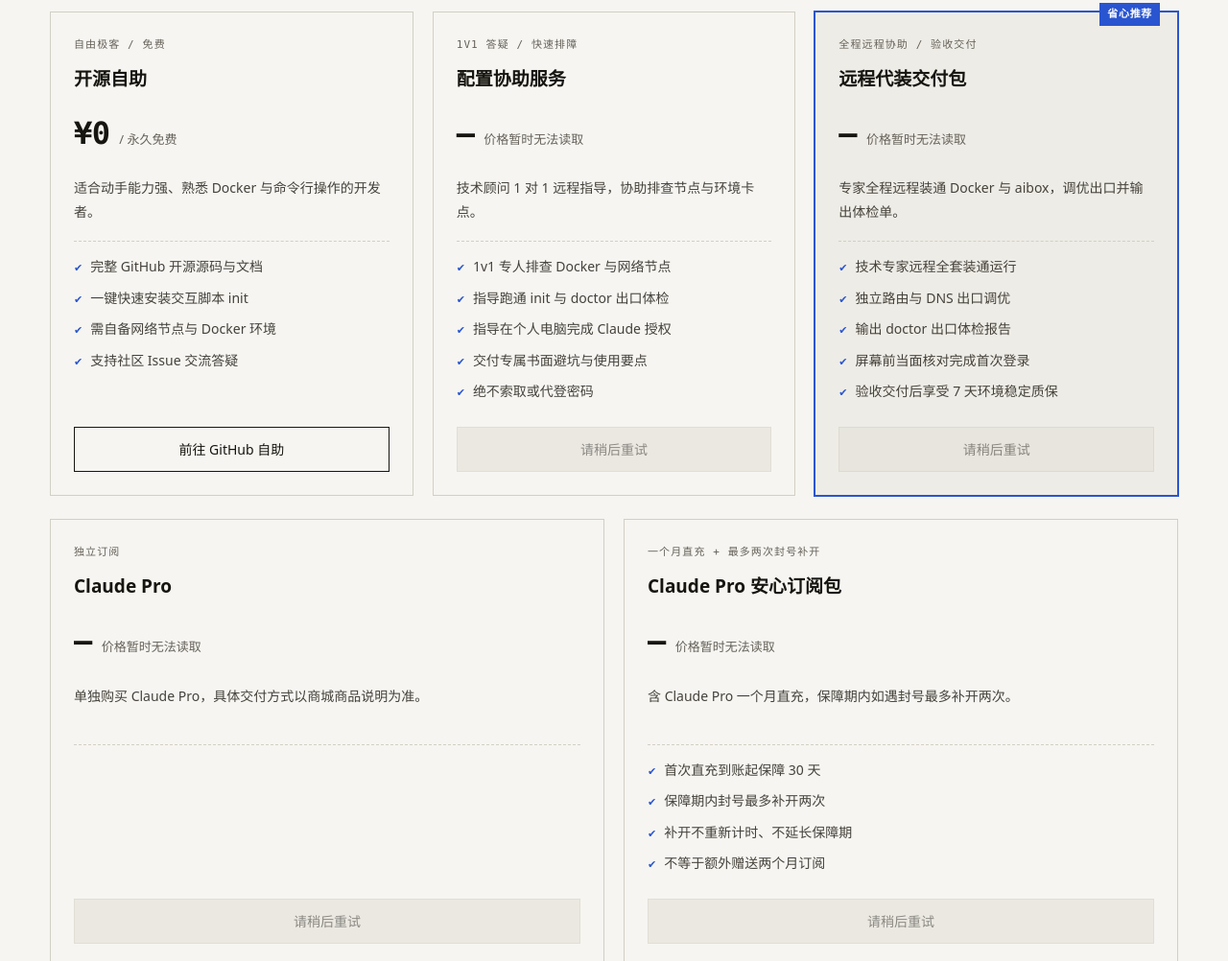
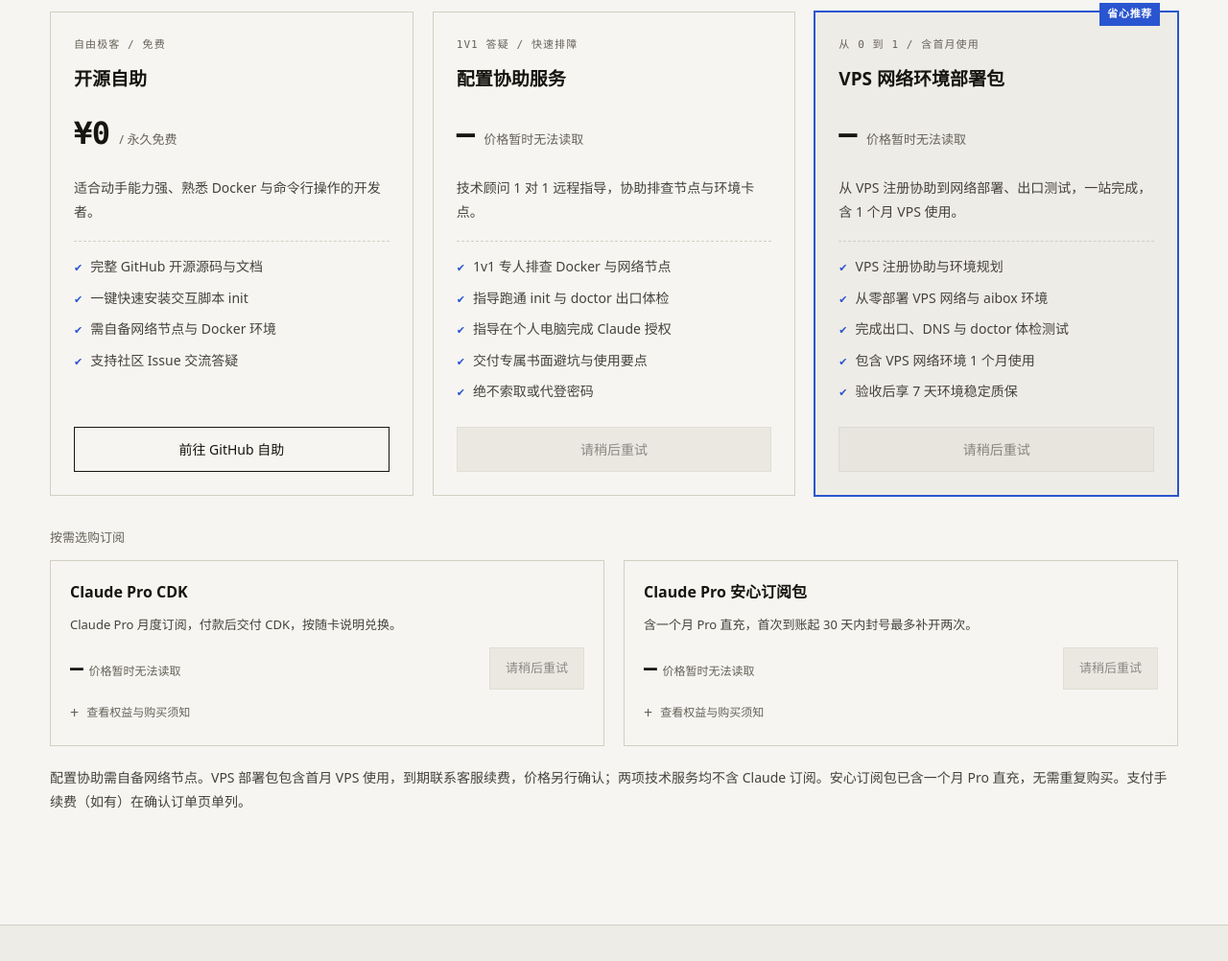
Before and after one commit to seqi781/aibox-web, a plain HTML site: page index.html in a window 1280 px wide. Shown: the part 1798-2800 px from the top of the page at 96% size. Drawn offline with Linux system fonts and the light colour scheme; no server answers.

Commit message:
Refine aibox plan hierarchy and VPS service copy

```diff
--- a/assets/site.css
+++ b/assets/site.css
@@ -737,8 +737,28 @@
 }
 
 .pricing-grid { grid-template-columns: repeat(3, minmax(0, 1fr)); }
-.pricing-addons { display: grid; grid-template-columns: repeat(2, minmax(0, 1fr)); gap: 20px; margin: 24px 0; }
+.pricing-addons { display: grid; grid-template-columns: repeat(2, minmax(0, 1fr)); align-items: start; gap: 20px; }
 .card-service-notice { font-size: 12px; line-height: 1.75; color: var(--mut); margin: 16px 0; overflow-wrap: anywhere; }
 .card-btn[aria-disabled="true"] { opacity: .6; cursor: default; pointer-events: none; }
 @media(max-width: 1000px) { .pricing-grid { grid-template-columns: minmax(0, 1fr); } }
 @media(max-width: 640px) { .pricing-addons { grid-template-columns: minmax(0, 1fr); } }
+
+/* Optional subscriptions stay secondary to the three aibox plans. */
+.addons-section { margin: 32px 0 20px; }
+.addons-title { color: var(--mut); font-size: 13px; font-weight: 500; margin: 0 0 12px; }
+.addon-card { min-width: 0; padding: 18px 20px; border: 1px solid var(--line); background: var(--bg); }
+.addon-card .card-name { font-size: 16px; margin: 0 0 8px; }
+.addon-card .card-desc { font-size: 13px; min-height: 0; margin: 0 0 12px; }
+.addon-action { display: flex; align-items: center; justify-content: space-between; gap: 12px; flex-wrap: wrap; }
+.addon-card .price-box { margin: 0; gap: 6px; }
+.addon-card .price-num { font-size: 23px; }
+.addon-card .price-unit { font-size: 12px; }
+.addon-card .card-btn { width: auto; min-height: 44px; padding: 8px 16px; font-size: 13px; }
+.addon-details { margin-top: 8px; }
+.addon-details summary { cursor: pointer; color: var(--mut); font-size: 12px; min-height: 32px; display: flex; align-items: center; gap: 8px; }
+.addon-details summary::before { content: "+"; font-size: 16px; }
+.addon-details[open] summary::before { content: "−"; }
+.addon-details summary::-webkit-details-marker { display: none; }
+.addon-details .card-items { margin: 8px 0; padding-top: 12px; }
+.addon-details .card-items:empty { display: none; }
+.addon-details .card-service-notice { margin: 8px 0 0; }
--- a/index.html
+++ b/index.html
@@ -67,7 +67,7 @@
         <a class="btn p" href="#pricing">了解方案与服务</a>
         <a class="btn g" href="https://github.com/seqi781/aibox" target="_blank" rel="noopener">GitHub 开源仓库</a>
       </div>
-      <p class="note">网络与文件隔离 · 开源可审计 · 不保证防封号</p>
+      <p class="note">网络与文件隔离 · 开源可审计</p>
       <ul class="hero-meta" aria-label="概况">
         <li>macOS · Linux · Windows(WSL2)</li>
         <li>需安装并启动 Docker 运行环境</li>
@@ -152,25 +152,23 @@
  <a class="card-btn" data-field="button" aria-disabled="true">正在读取商品</a>
  </article><article class="price-card featured" data-product-sku="aibox_remote_install">
  <span class="card-badge" data-field="badge">省心推荐</span>
- <div><p class="card-tag" data-field="eyebrow">全程远程协助 / 验收交付</p><h3 class="card-name" data-field="name">远程代装交付包</h3>
+ <div><p class="card-tag" data-field="eyebrow">从 0 到 1 / 含首月使用</p><h3 class="card-name" data-field="name">VPS 网络环境部署包</h3>
  <div class="price-box"><span class="price-num" data-field="price">—</span><span class="price-unit" data-field="unit">正在读取最新价格</span><span class="price-orig" data-field="original" hidden></span></div>
- <p class="card-desc" data-field="description">专家全程远程装通 Docker 与 aibox，调优出口并输出体检单。</p><ul class="card-items" data-field="features"><li>技术专家远程全套装通运行</li><li>独立路由与 DNS 出口调优</li><li>输出 doctor 出口体检报告</li><li>屏幕前当面核对完成首次登录</li><li>验收交付后享受 7 天环境稳定质保</li></ul><p class="card-service-notice" data-field="notice"></p></div>
+ <p class="card-desc" data-field="description">从 VPS 注册协助到网络部署、出口测试，一站完成，含 1 个月 VPS 使用。</p><ul class="card-items" data-field="features"><li>VPS 注册协助与环境规划</li><li>从零部署 VPS 网络与 aibox 环境</li><li>完成出口、DNS 与 doctor 体检测试</li><li>包含 VPS 网络环境 1 个月使用</li><li>验收后享 7 天环境稳定质保</li></ul><p class="card-service-notice" data-field="notice"></p></div>
  <a class="card-btn primary" data-field="button" aria-disabled="true">正在读取商品</a>
  </article></div>
- <div class="pricing-addons"><article class="price-card" data-product-sku="claude_pro_cdk_1m">
-
- <div><p class="card-tag" data-field="eyebrow">独立订阅</p><h3 class="card-name" data-field="name">Claude Pro</h3>
- <div class="price-box"><span class="price-num" data-field="price">—</span><span class="price-unit" data-field="unit">正在读取最新价格</span><span class="price-orig" data-field="original" hidden></span></div>
- <p class="card-desc" data-field="description">单独购买 Claude Pro，具体交付方式以商城商品说明为准。</p><ul class="card-items" data-field="features"></ul><p class="card-service-notice" data-field="notice"></p></div>
- <a class="card-btn" data-field="button" aria-disabled="true">正在读取商品</a>
- </article><article class="price-card" data-product-sku="claude_pro_assurance">
-
- <div><p class="card-tag" data-field="eyebrow">一个月直充 + 最多两次封号补开</p><h3 class="card-name" data-field="name">Claude Pro 安心订阅包</h3>
- <div class="price-box"><span class="price-num" data-field="price">—</span><span class="price-unit" data-field="unit">正在读取最新价格</span><span class="price-orig" data-field="original" hidden></span></div>
- <p class="card-desc" data-field="description">含 Claude Pro 一个月直充，保障期内如遇封号最多补开两次。</p><ul class="card-items" data-field="features"><li>首次直充到账起保障 30 天</li><li>保障期内封号最多补开两次</li><li>补开不重新计时、不延长保障期</li><li>不等于额外赠送两个月订阅</li></ul><p class="card-service-notice" data-field="notice"></p></div>
- <a class="card-btn" data-field="button" aria-disabled="true">正在读取商品</a>
- </article></div>
- <p class="note">配置协助和代装服务不包含网络节点与 Claude 订阅费用。安心订阅包已包含一个月 Pro 直充，无需再重复购买独立 Pro。支付手续费（如有）会在确认订单页单列。</p>
+ <div class="addons-section"><h3 class="addons-title">按需选购订阅</h3><div class="pricing-addons"><article class="addon-card" data-product-sku="claude_pro_cdk_1m">
+ <div class="addon-heading"><h4 class="card-name" data-field="name">Claude Pro CDK</h4><span class="card-tag" data-field="eyebrow" hidden></span></div>
+ <p class="card-desc" data-field="description">Claude Pro 月度订阅，付款后交付 CDK，按随卡说明兑换。</p>
+ <div class="addon-action"><div class="price-box"><span class="price-num" data-field="price">—</span><span class="price-unit" data-field="unit">正在读取最新价格</span><span class="price-orig" data-field="original" hidden></span></div><a class="card-btn" data-field="button" aria-disabled="true">正在读取商品</a></div>
+ <details class="addon-details"><summary>查看权益与购买须知</summary><ul class="card-items" data-field="features"></ul><p class="card-service-notice" data-field="notice"></p></details>
+ </article><article class="addon-card" data-product-sku="claude_pro_assurance">
+ <div class="addon-heading"><h4 class="card-name" data-field="name">Claude Pro 安心订阅包</h4><span class="card-tag" data-field="eyebrow" hidden></span></div>
+ <p class="card-desc" data-field="description">含一个月 Pro 直充，首次到账起 30 天内封号最多补开两次。</p>
+ <div class="addon-action"><div class="price-box"><span class="price-num" data-field="price">—</span><span class="price-unit" data-field="unit">正在读取最新价格</span><span class="price-orig" data-field="original" hidden></span></div><a class="card-btn" data-field="button" aria-disabled="true">正在读取商品</a></div>
+ <details class="addon-details"><summary>查看权益与购买须知</summary><ul class="card-items" data-field="features"></ul><p class="card-service-notice" data-field="notice"></p></details>
+ </article></div></div>
+ <p class="note">配置协助需自备网络节点。VPS 部署包包含首月 VPS 使用，到期联系客服续费，价格另行确认；两项技术服务均不含 Claude 订阅。安心订阅包已含一个月 Pro 直充，无需重复购买。支付手续费（如有）在确认订单页单列。</p>
  <noscript><p class="note">请启用 JavaScript 读取最新价格，或<a href="/store">前往商城查看与购买</a>。</p></noscript>
  </div></section>
 
@@ -407,13 +405,13 @@
       <details>
         <summary><span>使用 aibox 保证 100% 不封号吗？</span></summary>
         <div class="ans">
-          <p>没有任何工具能承诺“绝对防封”。Anthropic 官方风控涵盖节点历史信誉、账号注册来源、支付卡属地、输入内容违规等多重因素。aibox 专注为您构建最纯净的“网络隔离与环境防穿透”底座。如需商业风控对冲，可加购 UseHooo 官方提供的 <b>封号安心包</b>（¥499/月，拟提供30天保障，规则待确认）。</p>
+          <p>没有任何工具能承诺“绝对防封”。Anthropic 官方风控涵盖节点历史信誉、账号注册来源、支付卡属地、输入内容违规等多重因素。aibox 专注为您构建最纯净的“网络隔离与环境防穿透”底座。如需订阅与补开服务，可查看上方 <a href="#pricing">Claude Pro 安心订阅包</a>：包含一个月 Pro 直充，首次到账起 30 天内封号最多补开两次，补开不重新计时；价格与可售状态同步商城。</p>
         </div>
       </details>
       <details>
         <summary><span>必须自己准备代理节点吗？</span></summary>
         <div class="ans">
-          <p>是的，aibox 保持纯粹的技术中立与极客属性，工具本身不附带任何免费节点或代理。您可以使用常用的订阅链接（Clash、v2rayN、Shadowrocket 等格式均可自动识别），或自建 WireGuard 节点。</p>
+          <p>开源自助与配置协助需自备节点；VPS 网络环境部署包包含首月 VPS 使用，到期联系客服续费，价格另行确认。开源工具本身不附带免费节点或代理。您可以使用常用的订阅链接（Clash、v2rayN、Shadowrocket 等格式均可自动识别），或自建 WireGuard 节点。</p>
         </div>
       </details>
       <details>
```
Also changed, not shown: en/index.html (+15 -17 lines), 1 other file.
